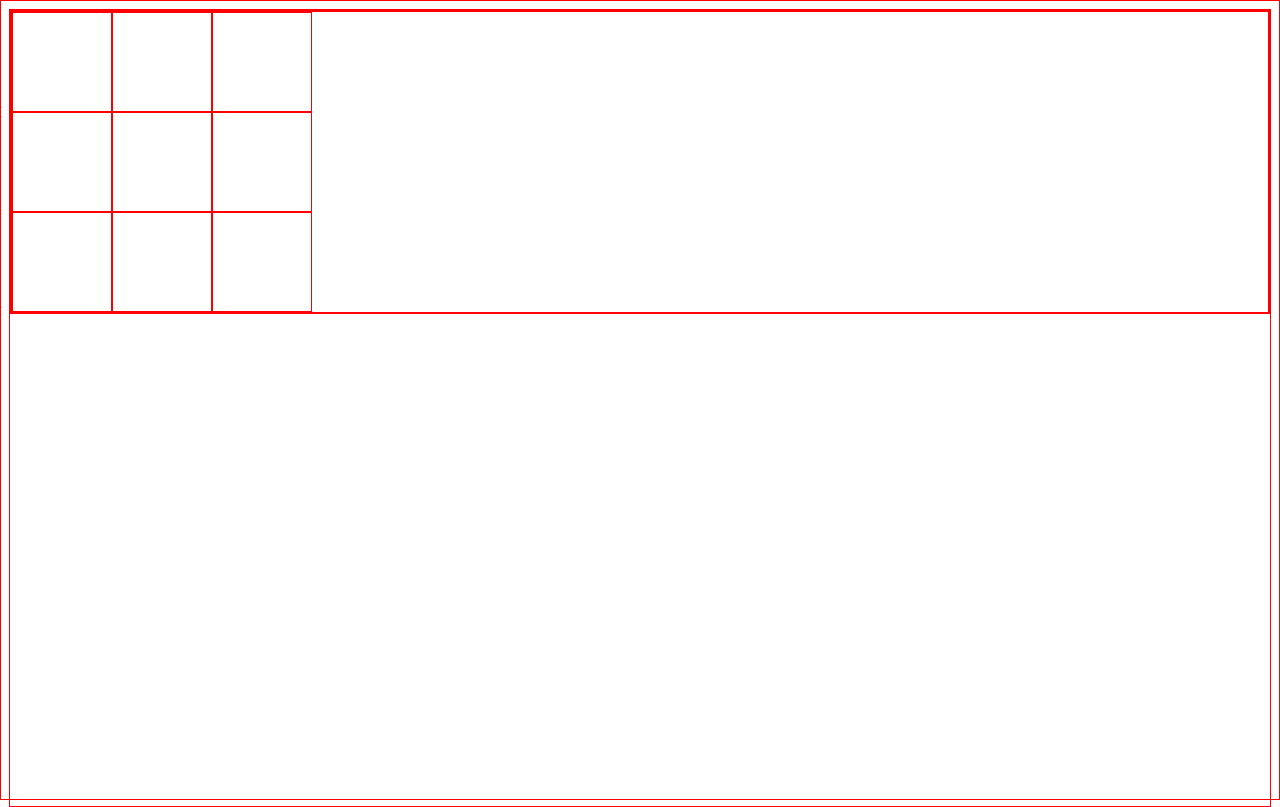
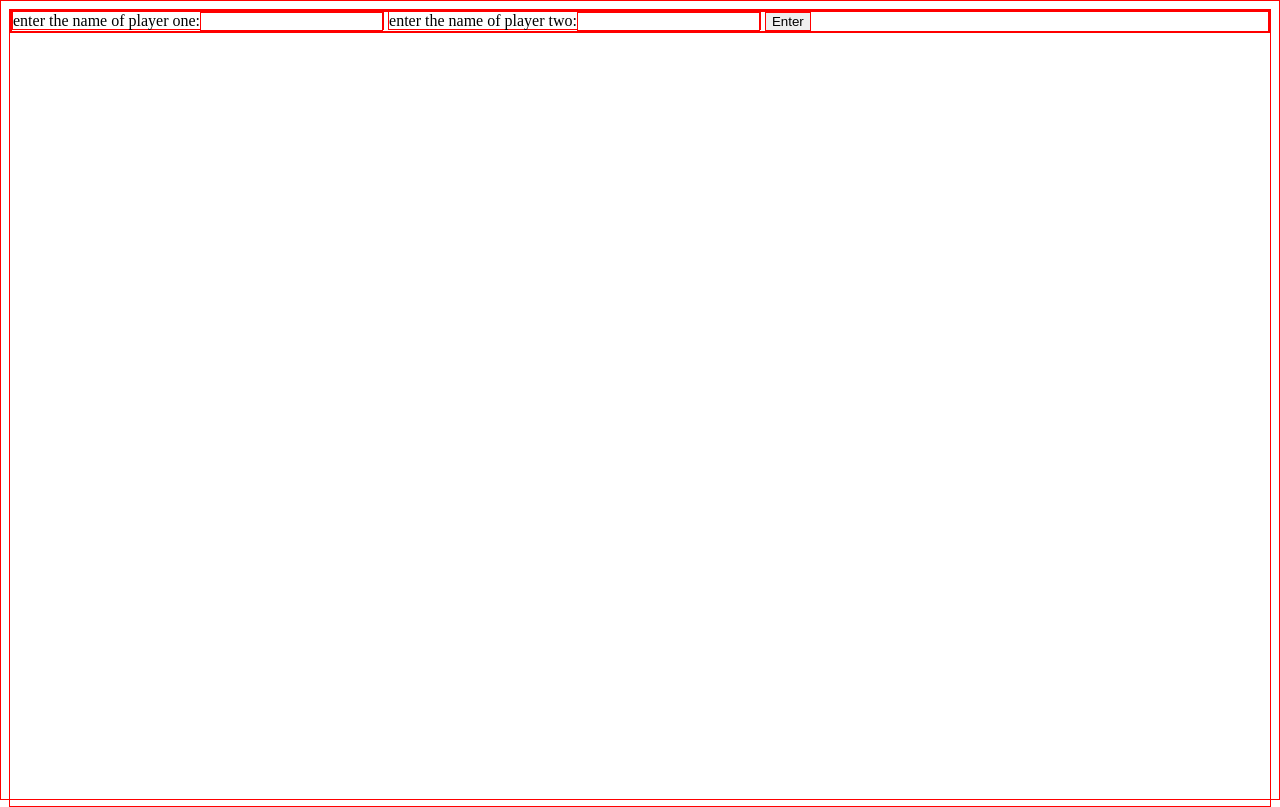
Before and after one commit to heroes75/tic_tac_toe_project, a plain HTML site: page index.html in a window 1280 px wide. Drawn offline with Linux system fonts and the light colour scheme.

Commit message:
try to add logic to allow of put the names player

```diff
--- a/index.html
+++ b/index.html
@@ -7,7 +7,14 @@
     <title>Document</title>
 </head>
 <body>
-    <div class="Gameboard-container">
+    <div class="registration-container">
+        <div class="registration-form">
+            <label for="player-one-name">enter the name of player one:<input name="player-one-name" id="player-one-name" type="text"></label>
+            <label for="player-two-name">enter the name of player two:<input name="player-two-name" id="player-two-name" type="text"></label>
+            <button id="players-names">Enter</button>
+        </div>
+    </div>
+    <div class="Gameboard-container" hidden>
         <div class="array-container">
 
         </div>
--- a/script.js
+++ b/script.js
@@ -107,7 +107,9 @@ function createPlayer(name, marker) {
 }
 
 const DOMhandler = (() => {
-
+    const playerOneName = document.querySelector("#player-one-name");
+    const playerTwoName = document.querySelector("#player-two-name");
+    const playersNames = document.querySelector("#players-names");
     const displayArray = ((arr) => {
         arrayContainer.textContent = ""
         arr.forEach((el, i) => el.forEach((subEl, j) => {
@@ -115,7 +117,6 @@ const DOMhandler = (() => {
             div.classList.add("grid-case");
             div.setAttribute("id", `x:${i}-y:${j}`);
             div.textContent = subEl;
-            console.log(subEl);
             arrayContainer.appendChild(div);
         }));
     })
```
